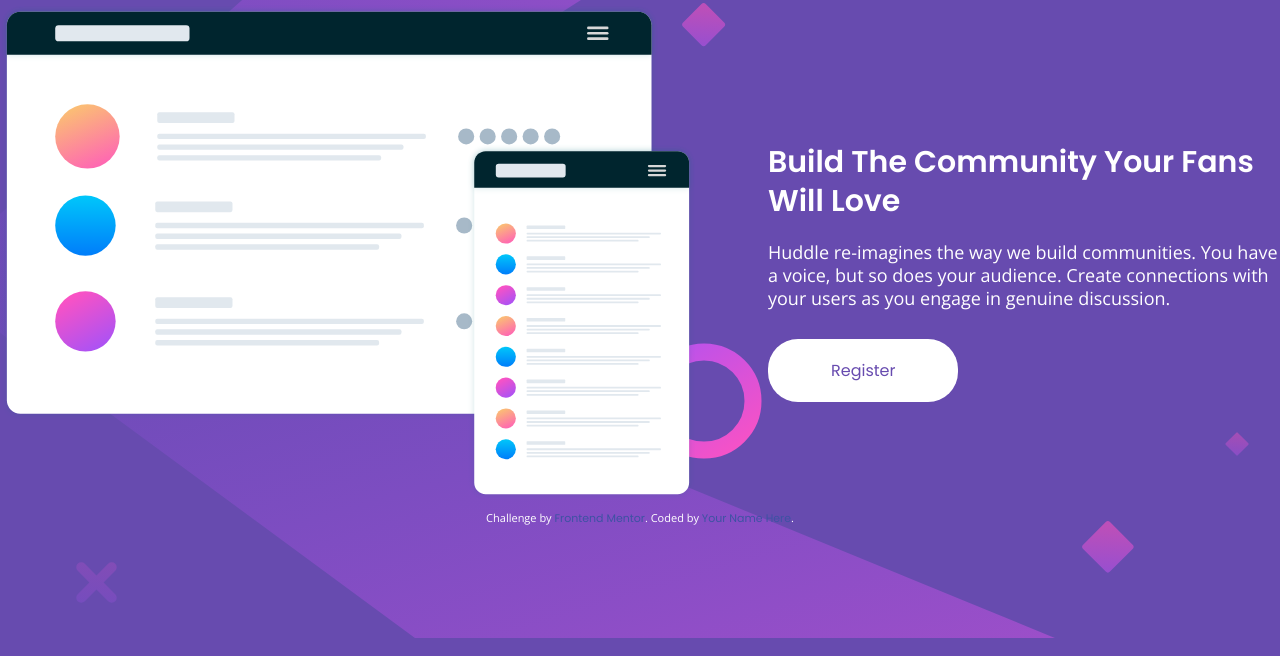
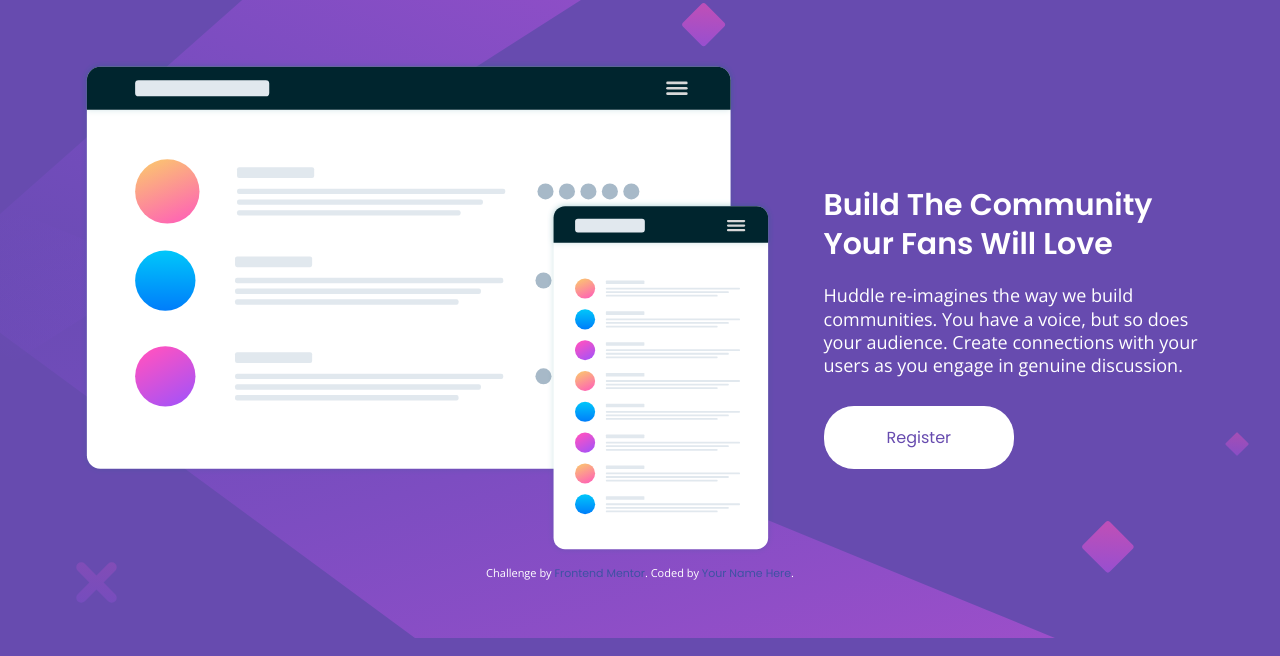
Before and after one commit to iadefidipe/huddle-landing-page-with-single-introductory-section, a plain HTML site: page index.html in a window 1280 px wide. Shown: the part 162-818 px from the top of the page. Drawn offline with nearby package versions, Linux system fonts and the light colour scheme.

Commit message:
fixed some margin issues

```diff
--- a/index.html
+++ b/index.html
@@ -8,7 +8,7 @@
   <link rel="preconnect" href="https://fonts.gstatic.com">
   <link href="https://fonts.googleapis.com/css2?family=Open+Sans&family=Poppins:wght@400;600&display=swap" rel="stylesheet">
 
-  <link rel="stylesheet" href="./scss/style.css">
+  <link rel="stylesheet" href="scss/style.css">
 
   <title>Frontend Mentor | Huddle landing page with single introductory section</title>
 
--- a/scss/_global.scss
+++ b/scss/_global.scss
@@ -8,8 +8,8 @@ html{
 }
 
 body{
-    all:unset;
-    margin:5rem 4.75rem ;
+    // all:unset;
+    margin:4.75rem 5rem  ;
     line-height: 1.3;
     color: $color-neutral;
     background-color: $color-violet;
--- a/scss/_main.scss
+++ b/scss/_main.scss
@@ -35,6 +35,7 @@ header{
         }
 
         &__hero{
+            margin-left: 50px;
             width: 40%;
             @media (max-width: 768px){
                 width: 100%;
```
Also changed, not shown: scss/style.css, 1 other file. Lines whose indentation alone changed are shown as unchanged.
